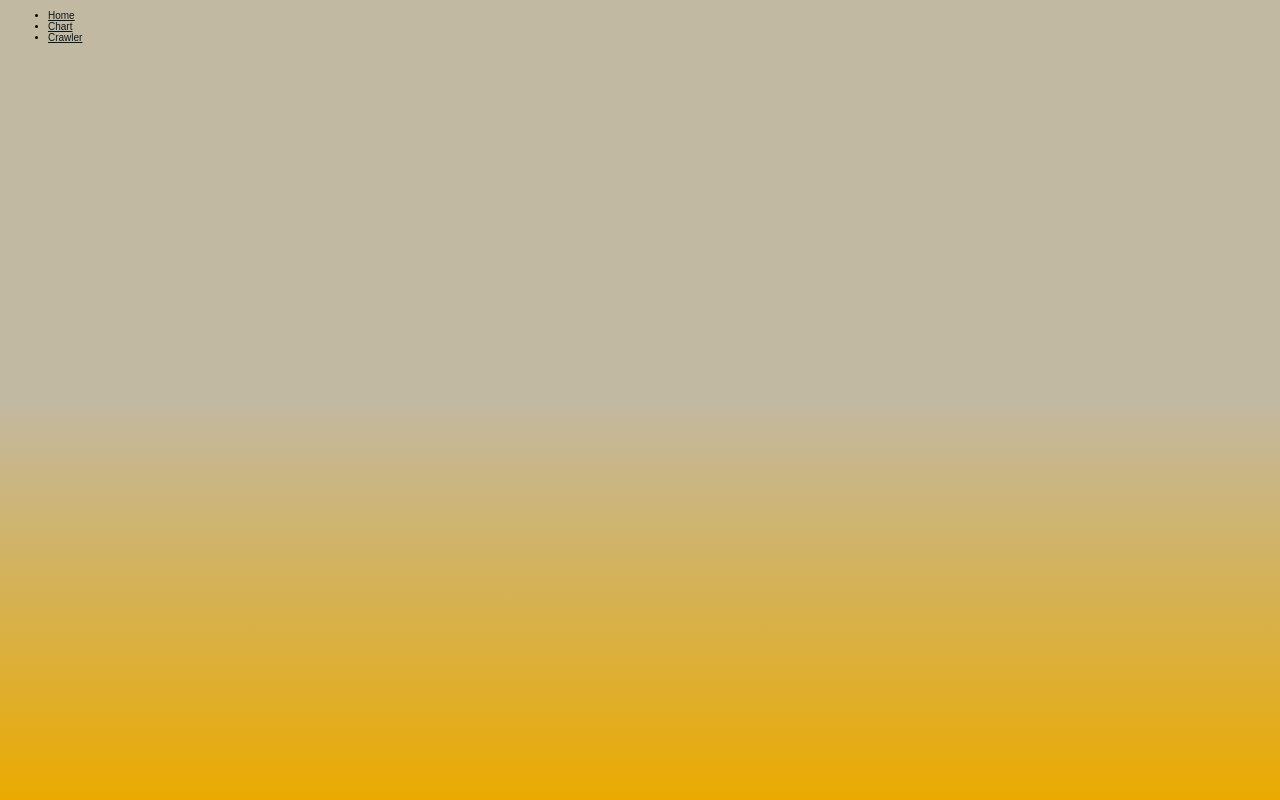
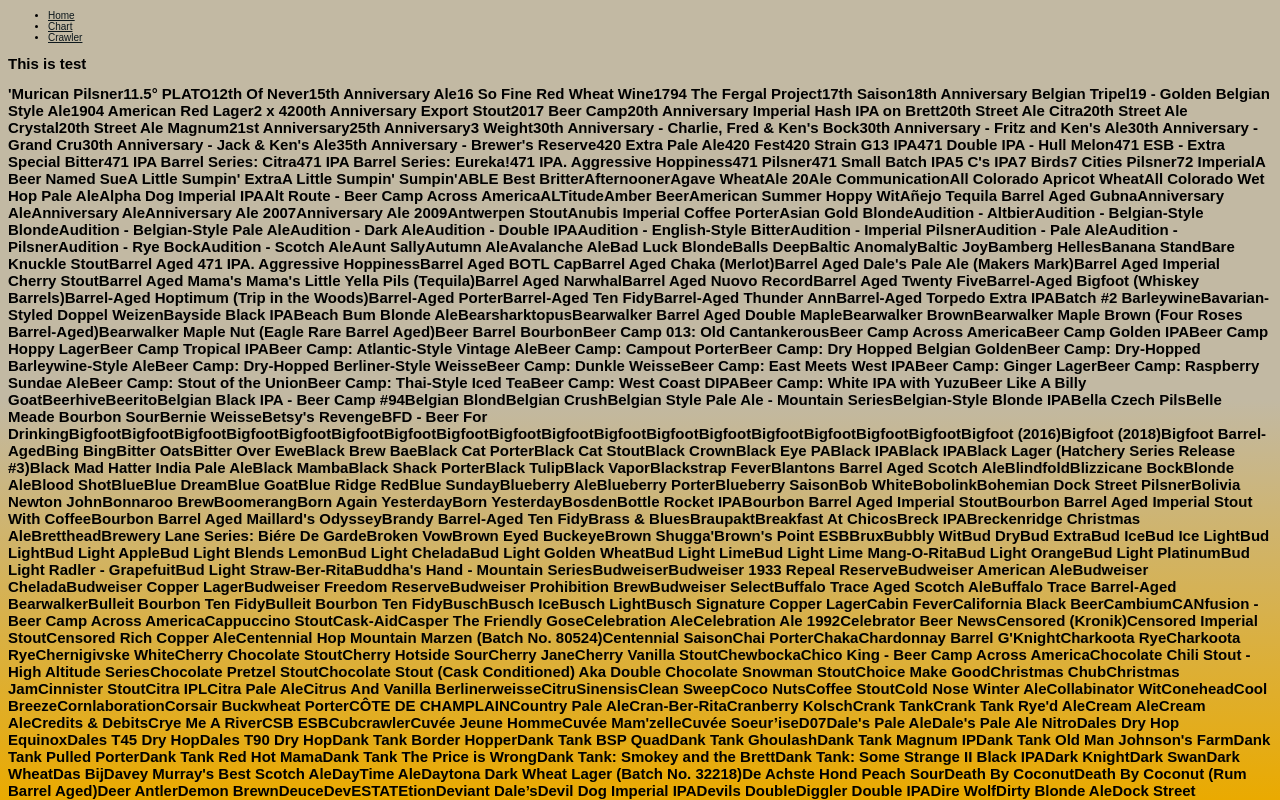
Before and after one commit to quantum93/wiki-react, a React (Create React App) app: page /category in a window 1280 px wide. Shown: the top 800 px of the page. Built offline with nearby package versions, Linux system fonts and the light colour scheme.

Commit message:
It is still going on....

```diff
--- a/src/components/Beer.js
+++ b/src/components/Beer.js
@@ -24,11 +24,11 @@
 
     return (
       <div className={myReturn}>
-          <Link to={`/beer/${id}/${slug(name)}`}>
+        <Link to={`/beer/${id}/${slug(name)}`}>
           <h2>{name}</h2>
           <img src={image} alt={name} />
-          </Link>
-          </div>
+        </Link>
+      </div>
     );
   }
 }
--- /dev/null
+++ b/src/components/Category.js
@@ -0,0 +1,38 @@
+import React from 'react';
+import db from './db.json';
+
+const Category = () => {
+  let beerList=[];
+  let data=db.data.map(function(e) {
+    console.log(e.style)
+    if(e.name) {
+      beerList.push(e.name)
+    }
+  });
+
+  return(
+    <div>
+      <h2>This is test</h2>
+      <h2>{beerList}</h2>
+    </div>
+  )
+}
+
+export default Category;
+
+// Test for logic
+
+// let counter = 0;
+// let category ="";
+// for (let i=0; i <db.data.length; i++) {
+//   let style = db.data[i].style
+  // if(style && style.category.name !== category) {
+  //   console.log(category = style.category.name)
+  // }
+  // if(style && style.category.name === "Malternative Beverages") {
+  //   console.log(counter += 1);
+  // }
+//   if(!style) {
+//     console.log(db.data[i].name);
+//   }
+// }
--- a/src/components/Chart.js
+++ b/src/components/Chart.js
@@ -69,8 +69,9 @@
             legend:{ display:true, position:'right' }
           }}
           onElementsClick = {elems => {
+            console.log(elems[0])
             if (elems[0]) {
-              // window.location = "https://example.com";
+              window.location = "/category";
             } else {
               return;
             }
--- a/src/index.js
+++ b/src/index.js
@@ -5,6 +5,7 @@
 import Navbar from './components/Navbar';
 import Chart from './components/Chart';
 import Crawler from './components/Crawler';
+import Category from './components/Category';
 
 import { BrowserRouter, Route } from 'react-router-dom';
 
@@ -21,6 +22,7 @@
         <Route exact path="/crawler" component={Crawler} />
         <Route path="/search/:searchTerm" component={App} />
         <Route path="/beer/:beerId" component={Single} />
+        <Route path="/category" component={Category} />
       </div>
     </BrowserRouter>
   );
```
